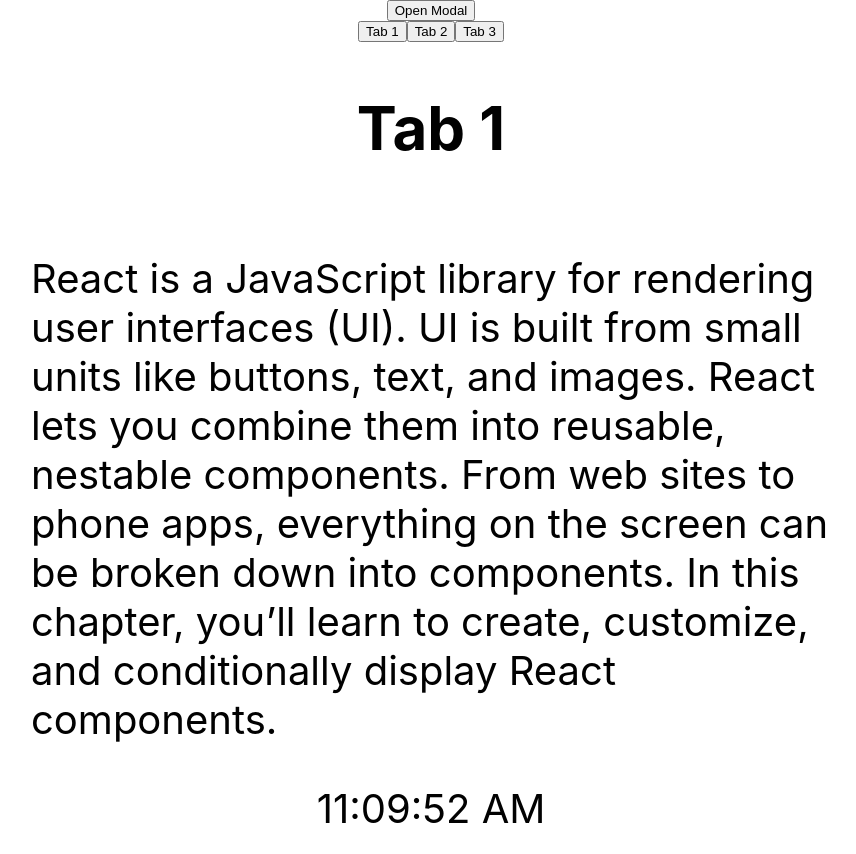
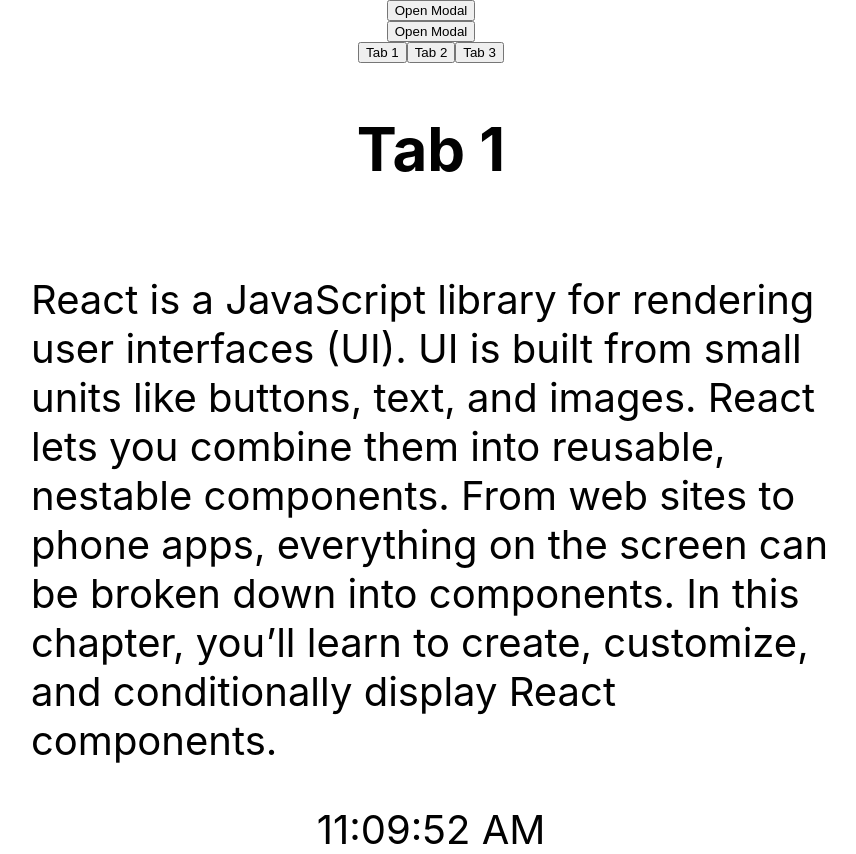
Before and after one commit to Alex-XAG/goit-react-hw-03-phonebook, a React (Create React App) app: page / in a window 1280 px wide. Shown: the whole page, without its empty margins (209-1065 px from the left). Before the commit the page ends 833 px from the top, so only its background shows below. Built offline with nearby package versions, Linux system fonts and the light colour scheme.

Commit message:
30.05 finished. live cycle methods, localStorage in React, addEventListener() in React

```diff
--- a/package.json
+++ b/package.json
@@ -8,6 +8,7 @@
     "@testing-library/jest-dom": "^5.16.3",
     "@testing-library/react": "^12.1.4",
     "@testing-library/user-event": "^13.5.0",
+    "prop-types": "^15.8.1",
     "react": "^18.1.0",
     "react-dom": "^18.1.0",
     "react-scripts": "5.0.1",
--- a/src/components/App.jsx
+++ b/src/components/App.jsx
@@ -2,6 +2,7 @@
 import { Modal } from './Modal/Modal';
 import { Clock } from './Clock/Clock';
 import { Tabs } from './Tabs/Tabs';
+import { IconBtn } from './IconBtn/IconBtn';
 
 export class App extends React.Component {
   state = {
@@ -32,6 +33,8 @@
         <button type="button" onClick={this.toggleModal}>
           Open Modal
         </button>
+        <IconBtn onClick={this.toggleModal}>Open Modal</IconBtn>
+
         <Tabs />
         {!showModal && <Clock />}
         {showModal && (
--- a/src/components/Clock/Clock.jsx
+++ b/src/components/Clock/Clock.jsx
@@ -8,7 +8,7 @@
   intervalId = null;
 
   componentDidMount() {
-    console.log('setInterval');
+    // console.log('setInterval');
 
     this.intervalId = setInterval(
       () => this.setState({ time: new Date().toLocaleTimeString() }),
--- /dev/null
+++ b/src/components/IconBtn/IconBtn.jsx
@@ -0,0 +1,19 @@
+import React from 'react';
+import PropTypes from 'prop-types';
+
+export const IconBtn = ({ children, onClick, ...allyProps }) => (
+  <button type="button" onCLick={onClick} className="iconButton" {...allyProps}>
+    {children}
+  </button>
+);
+
+IconBtn.defaultProps = {
+  onClick: () => null,
+  children: null,
+};
+
+IconBtn.propTypes = {
+  onCLick: PropTypes.func,
+  children: PropTypes.node,
+  'aria-label': PropTypes.string.isRequired,
+};
```
Also changed, not shown: src/components/Tabs/Tabs.jsx (+8 -3 lines), 1 other file (tests, documents, lock files or other folders).
